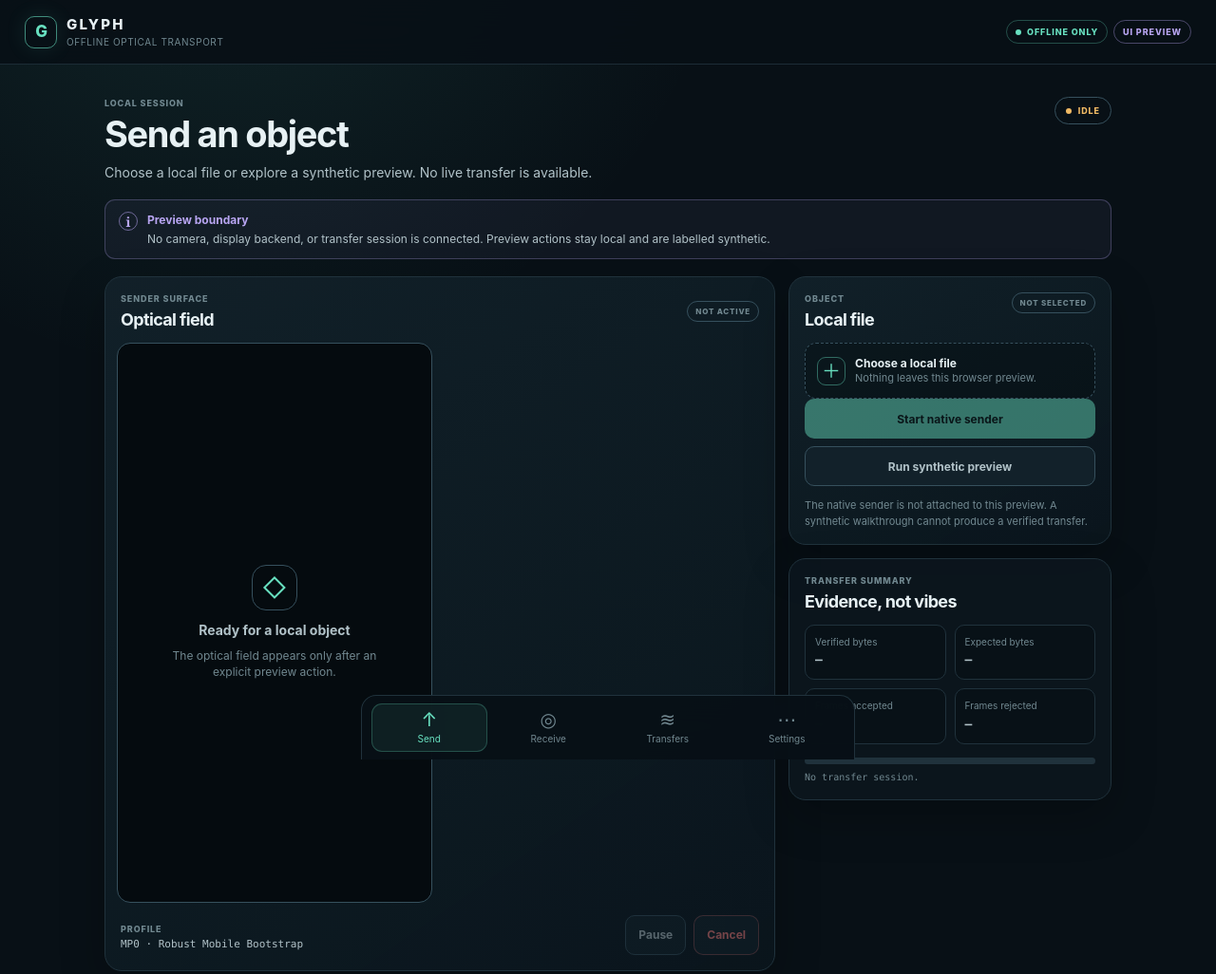
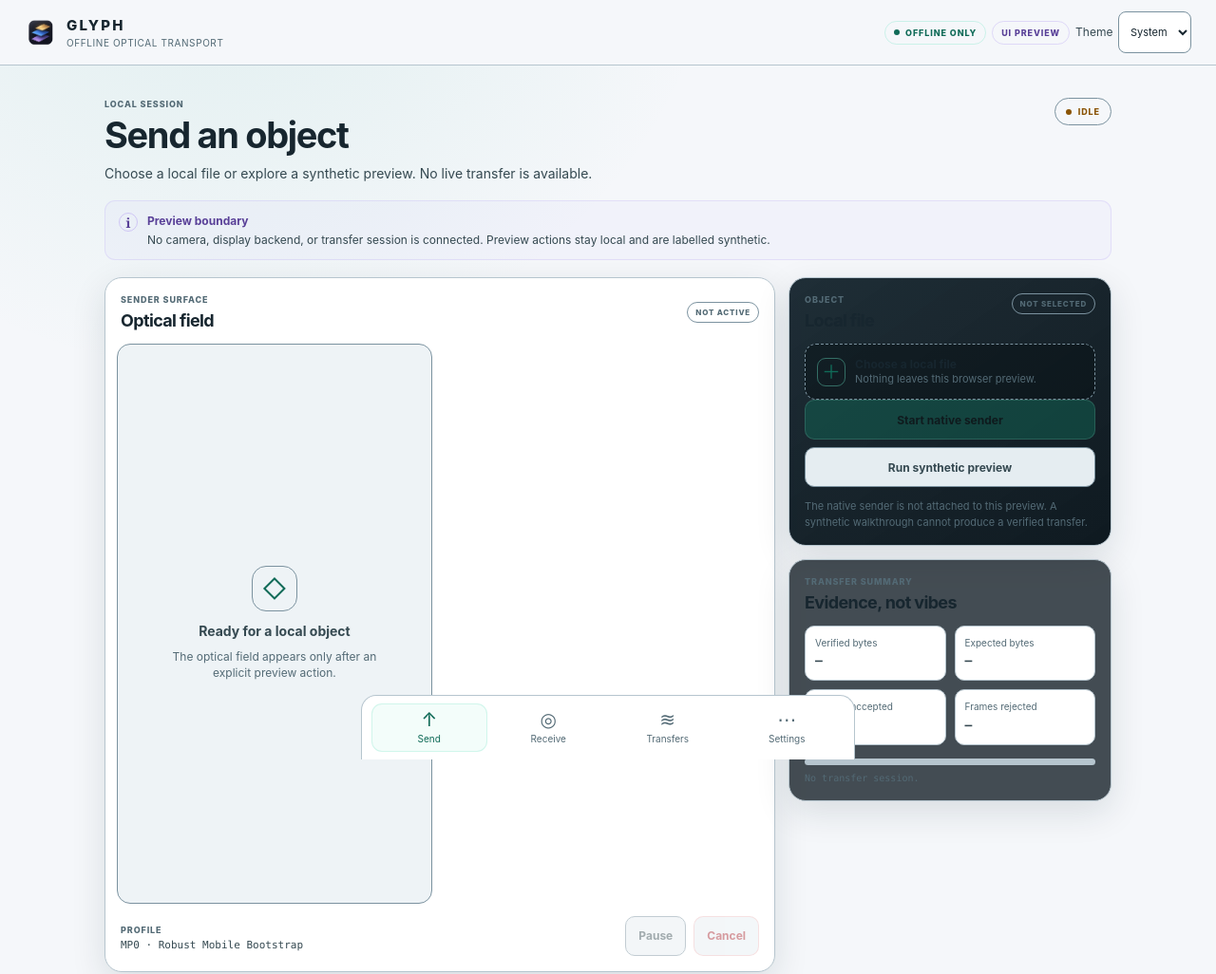
Before and after one commit to The-Hidden-Canopy/GLYPH, a plain HTML site: page ui/mobile/index.html in a window 1280 px wide. Shown: the top 1026 px of the page at 95% size. Drawn offline with Linux system fonts and the light colour scheme.

Commit message:
Add approved GLYPH app icon and themed workbench titlebar
Agent-Attribution: Terra / gpt-6.1-terra / GLYPH
Review-Receipt-SHA256: 8B0603633D295BE2ED4B324D50CF2FF9FE19AB5A32AAD3D48264024F9D669A8C

```diff
--- /dev/null
+++ b/ui/mobile/chrome.js
@@ -0,0 +1,18 @@
+"use strict";
+(function () {
+  const select = document.getElementById("chrome-theme");
+  const themes = new Set(["system", "dark", "light"]);
+  const system = window.matchMedia("(prefers-color-scheme: dark)");
+  let preference = "system";
+  try { const value = localStorage.getItem("glyph.theme"); if (themes.has(value)) preference = value; } catch (_) {}
+  function apply() {
+    document.documentElement.dataset.theme = preference === "system" ? (system.matches ? "dark" : "light") : preference;
+    select.value = preference;
+    try { localStorage.setItem("glyph.theme", preference); } catch (_) {}
+  }
+  select.addEventListener("change", () => { preference = themes.has(select.value) ? select.value : "system"; apply(); });
+  system.addEventListener("change", () => { if (preference === "system") apply(); });
+  apply();
+  // No verified release provider exists in this source-only preview. The
+  // update position stays hidden, inert, and without a download destination.
+})();
--- a/ui/mobile/index.html
+++ b/ui/mobile/index.html
@@ -4,16 +4,19 @@
   <meta charset="utf-8">
   <meta name="viewport" content="width=device-width, initial-scale=1, viewport-fit=cover">
   <meta name="theme-color" content="#091016">
-  <meta name="color-scheme" content="dark">
+  <meta name="color-scheme" content="light dark">
   <meta name="description" content="GLYPH mobile-first offline optical transport UI preview">
   <title>GLYPH · Mobile Console</title>
+  <link rel="icon" type="image/png" href="glyph-icon.png">
+  <link rel="apple-touch-icon" href="glyph-icon.png">
+  <link rel="manifest" href="manifest.webmanifest">
   <link rel="stylesheet" href="styles.css">
 </head>
 <body>
   <div class="app-shell">
     <header class="topbar">
       <div class="brand-lockup">
-        <div class="brand-mark" aria-hidden="true">G</div>
+        <img class="brand-mark approved-icon" src="glyph-icon.png" alt="" width="34" height="34">
         <div>
           <div class="brand-name">GLYPH</div>
           <div class="brand-subtitle">offline optical transport</div>
@@ -22,6 +25,8 @@
       <div class="topbar-status" aria-label="Application boundaries">
         <span class="status-chip status-chip--quiet"><span class="status-dot"></span>OFFLINE ONLY</span>
         <span id="evidence-badge" class="status-chip status-chip--synthetic">UI PREVIEW</span>
+        <label class="chrome-theme">Theme <select id="chrome-theme"><option value="system">System</option><option value="dark">Dark</option><option value="light">Light</option></select></label>
+        <span id="update-pill" class="status-chip" hidden>Update available</span>
       </div>
     </header>
 
@@ -281,5 +286,6 @@
 
   <div class="toast" id="toast" role="status" aria-live="polite" hidden></div>
   <script src="app.js" defer></script>
+  <script src="chrome.js" defer></script>
 </body>
 </html>
--- a/ui/mobile/styles.css
+++ b/ui/mobile/styles.css
@@ -1188,3 +1188,38 @@ body.reduce-motion *::after {
     animation-iteration-count: 1 !important;
   }
 }
+
+/* Shell appearance only. Optical preview cells keep authored colors. */
+:root[data-theme="light"] {
+  color-scheme: light;
+  --bg: #f5f7fa;
+  --bg-raised: #ffffff;
+  --bg-raised-2: #e5edf1;
+  --bg-inset: #eef3f6;
+  --line: #b6c5ce;
+  --line-strong: #7b929f;
+  --text: #17262f;
+  --text-soft: #354951;
+  --text-muted: #536a75;
+  --teal: #106b58;
+  --teal-dark: #176b5c;
+  --cyan: #195f85;
+  --amber: #8a5405;
+  --red: #a72831;
+  --violet: #594098;
+  --shadow: 0 12px 36px rgba(20, 40, 50, .12);
+}
+:root[data-theme="dark"] { color-scheme: dark; }
+.chrome-theme { display: flex; align-items: center; gap: .35rem; color: var(--text-soft); font-size: 12px; }
+.chrome-theme select { color: var(--text); background: var(--bg-raised); border: 1px solid var(--line-strong); border-radius: 8px; min-height: 44px; padding: 0 .5rem; }
+.topbar { background: var(--bg); border-bottom-color: var(--line); flex-wrap: wrap; }
+.topbar-status { justify-content: flex-end; }
+:root[data-theme="light"] .bottom-nav { background: var(--bg-raised); }
+:root[data-theme="light"] .surface-card,
+:root[data-theme="light"] .transfer-card,
+:root[data-theme="light"] .metric { background: var(--bg-raised); }
+@media (max-width: 480px) {
+  .topbar-status { width: 100%; justify-content: flex-start; }
+  .chrome-theme { margin-inline-start: auto; }
+}
+.brand-mark.approved-icon { object-fit: contain; padding: 0; background: transparent; box-shadow: none; border: none; }
```
Also changed, not shown: ui/mobile/chrome.test.mjs (added, +21 -0 lines), ui/mobile/contract.test.mjs (+21 -0 lines), ui/mobile/glyph-icon.png (added), ui/mobile/manifest.webmanifest (added).
